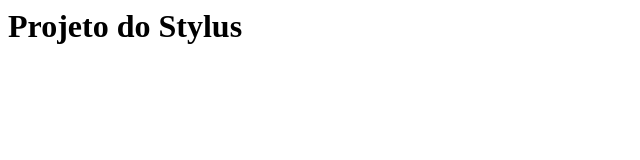
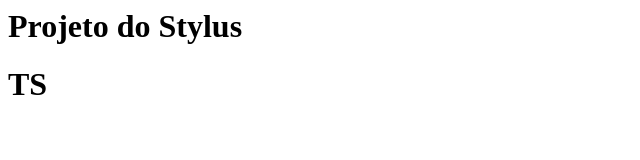
Before and after one commit to stylusTS/meu-site, a plain HTML site: page index.html in a window 1280 px wide. Shown: the full height of the page, 0-640 px from the left. Drawn offline with Linux system fonts and the light colour scheme.

Commit message:
teste interativo

```diff
--- a/index.html
+++ b/index.html
@@ -3,6 +3,7 @@
 	</head>
 	<body>
 		<h1>Projeto do Stylus</h1>
+		<h1>TS</h1>
 
 	</body>
 </html>
```
